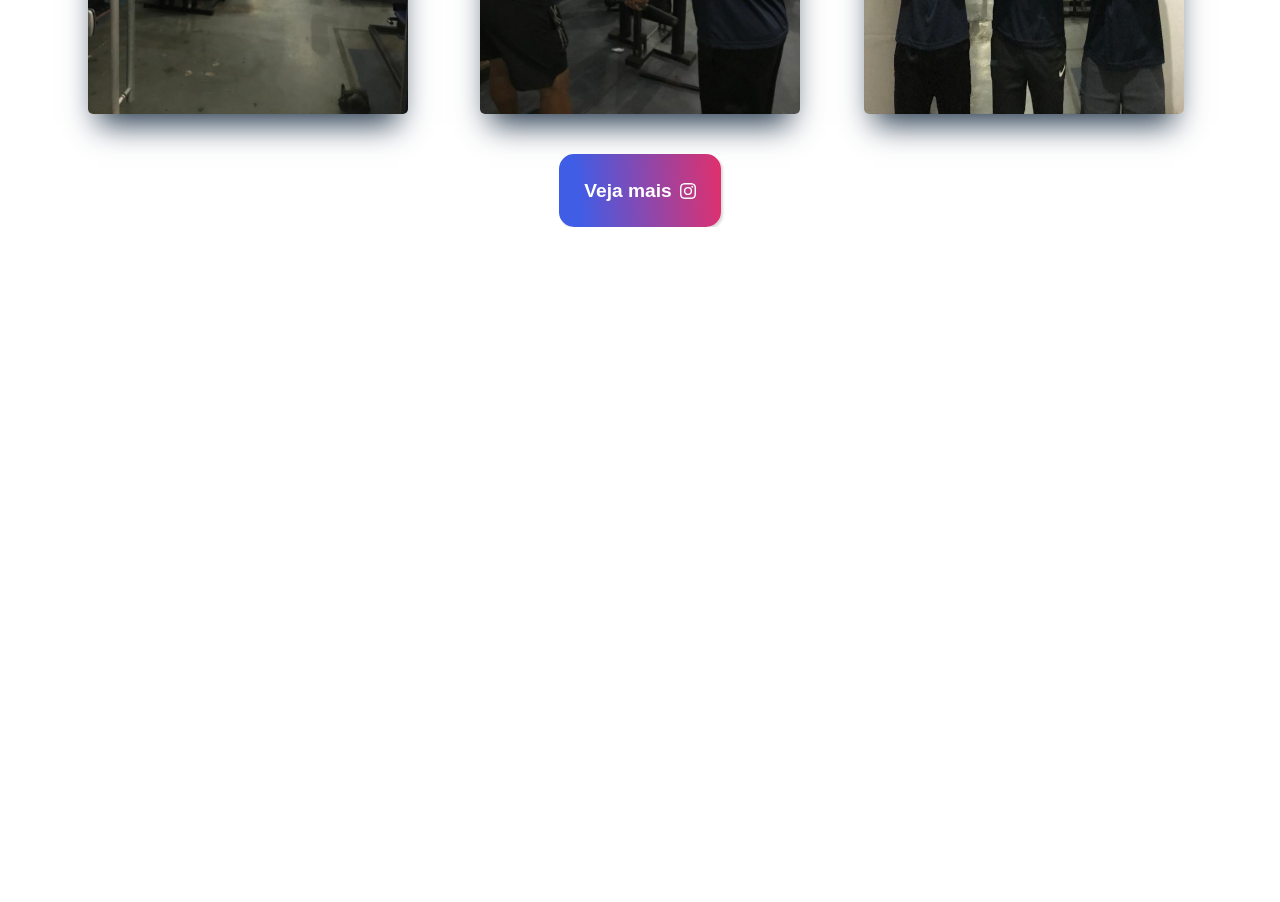
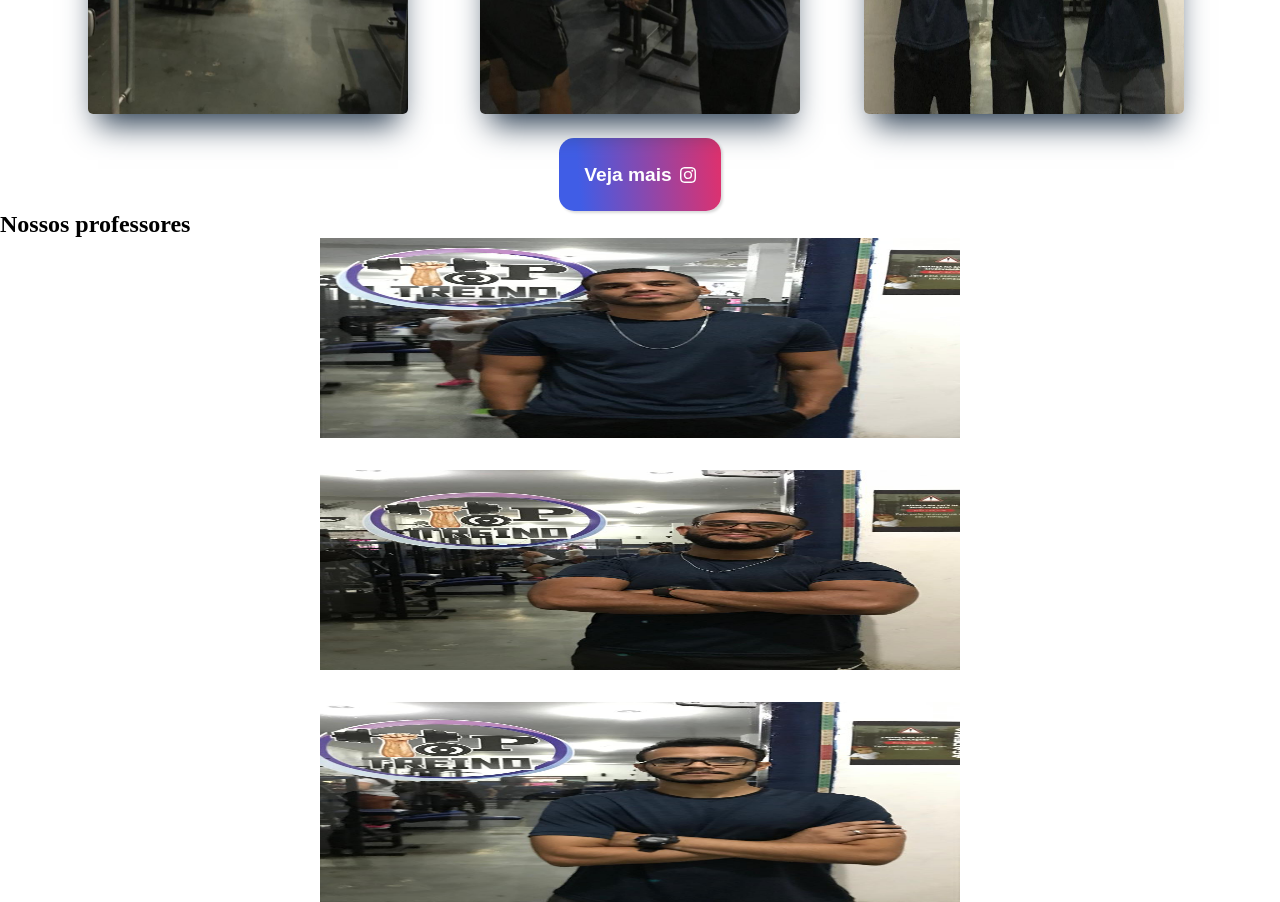
Before and after one commit to raulhenrique-x3/Top-Treino-Next-Js, a Next.js app: page / in a window 1280 px wide. Shown: the part 1540-2442 px from the top of the page. Before the commit the page ends 1767 px from the top, so only its background shows below. Built offline with nearby package versions, Linux system fonts and the light colour scheme.

Commit message:
adiçao da nova section

```diff
--- a/components/section03/section03.module.scss
+++ b/components/section03/section03.module.scss
@@ -128,7 +128,7 @@ $font-family-01: 'Inter', sans-serif;
         padding: clamp(16px, 2vw, 32px);
         border-radius: 15px;
         cursor: pointer;
-        margin-top: 32px;
+        margin-top: 16px;
     }
 }
 
--- /dev/null
+++ b/components/section04/Section04.js
@@ -0,0 +1,42 @@
+import Image from "next/image";
+import styles from '../section04/section04.module.scss'
+
+const Section04 = () => {
+    return (
+        <section className={styles.section04}>
+            <h2 className={styles.ourPersonals}>Nossos professores</h2>
+            <div className={styles.sect04Content}>
+                <figure className={styles.personal}>
+                    <div className={styles.personalImg}>
+                        <Image
+                            src={'/personalLucasTrigueiro.jpeg'}
+                            layout={'fill'}
+                            alt={'Lucas Trigueiro'}
+                        />
+                    </div>
+
+                </figure>
+                <figure className={styles.personal}>
+                    <div className={styles.personalImg}>
+                        <Image
+                            src={'/personalBrunoVerissimo.jpeg'}
+                            layout={'fill'}
+                            alt={'Bruno Verissimo'}
+                        />
+                    </div>
+                </figure>
+                <figure className={styles.personal}>
+                    <div className={styles.personalImg}>
+                        <Image
+                            src={'/personalMarceloSousa.jpeg'}
+                            layout={'fill'}
+                            alt={'Marcelo Sousa'}
+                        />
+                    </div>
+                </figure>
+            </div>
+        </section>
+    )
+}
+
+export default Section04;
--- /dev/null
+++ b/components/section04/section04.module.scss
@@ -0,0 +1,25 @@
+.section04 {
+    width: 100%;
+    height: auto;
+}
+
+.sect04Content {
+    width: 100%;
+    height: 100%;
+    display: flex;
+    flex-direction: column;
+    align-items: center;
+    gap: 32px;
+}
+
+.personal {
+    width: 50%;
+    height: 70%;
+}
+
+.personalImg {
+    width: 50vw;
+    height: 25vh;
+    display: block;
+    position: relative;
+}
--- a/pages/index.js
+++ b/pages/index.js
@@ -3,6 +3,7 @@ import Header from '../components/header/Header'
 import Section01 from '../components/section01/Section01'
 import Section02 from '../components/section02/Section02'
 import Section03 from '../components/section03/Section03'
+import Section04 from '../components/section04/Section04'
 
 export default function Home() {
   return (
@@ -16,6 +17,7 @@ export default function Home() {
       <Section01 />
       <Section02 />
       <Section03 />
+      <Section04 />
     </>
   )
 }
--- a/styles/globals.scss
+++ b/styles/globals.scss
@@ -14,4 +14,5 @@ a {
 
 body {
   max-width: 100vw;
+  overflow-x: hidden;
 }
```
